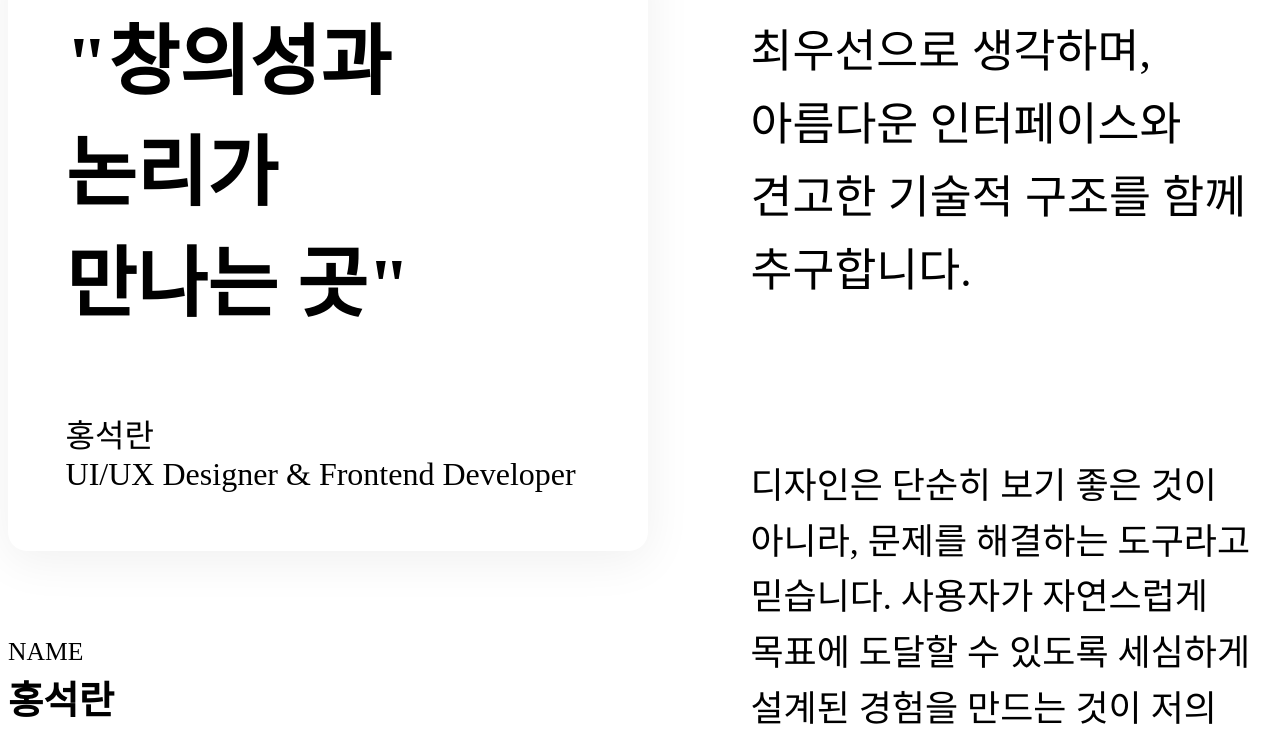
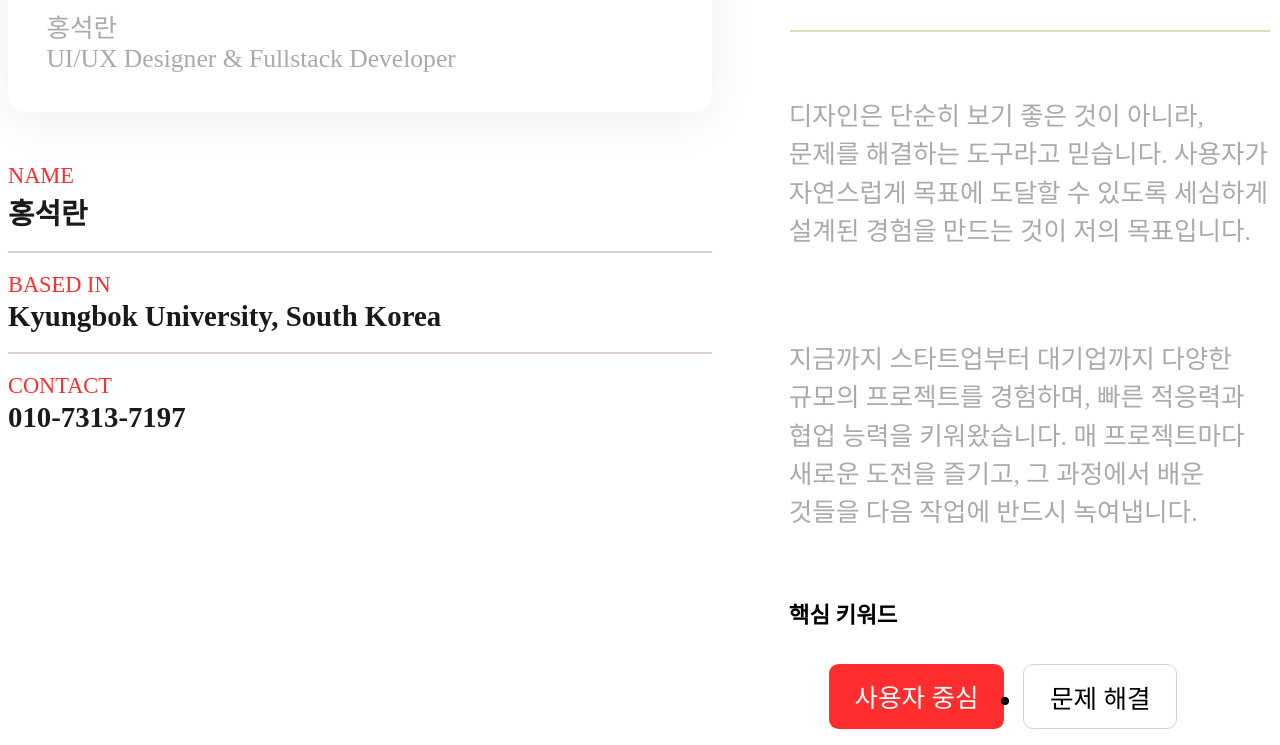
Before and after one commit to sukerimjocan19924/My_portfolio, a React (Vite) app: page / in a window 1280 px wide. Shown: the part 1436-2181 px from the top of the page. Built offline with nearby package versions, Linux system fonts and the light colour scheme; the HTML template or start-up script is replaced by a standard one; a web font is replaced by a local one.

Commit message:
home-about_높이에 따른 수정

```diff
--- a/src/components/about/About.jsx
+++ b/src/components/about/About.jsx
@@ -13,12 +13,12 @@ const About = () => {
           <div className={styles.left}>
             <div className={styles.card} aria-label="자기소개 카드">
               <div className={styles.quote} aria-label="quote">
-                "창의성과 <br /> 논리가 <br /> 만나는 곳"
+                "창의성과 논리가 만나는 곳"
               </div>
 
               <div className={styles.identity}>
                 홍석란<br />
-                UI/UX Designer & Frontend Developer
+                UI/UX Designer & Fullstack Developer
               </div>
             </div>
 
--- a/src/components/about/About.module.scss
+++ b/src/components/about/About.module.scss
@@ -5,46 +5,46 @@
   border-bottom: 1.5px solid var(--color-border);
 
   .inner {
-    padding: $space-8_1 0;
+    padding: $space-6 0;
 
     .cardHeader {
       display: inline-flex;
       align-items: center;
-      margin-bottom: 7.2rem;
+      margin-bottom: $space-6;
       padding-left: $space-3-1;
       border-left: 0.6rem solid var(--color-primary);
-      line-height: 3rem;
+      line-height: 2.8rem;
       color: var(--color-primary);
-      font-size: $font-size-lg;
+      font-size: clamp($font-size-md, 1.8vw, $font-size-lg);
       font-weight: 600;
     }
 
     .content {
       display: grid;
-      grid-template-columns: 40rem 1fr;
-      gap: clamp(4rem, 8vw, 10.8rem);
+      grid-template-columns: 44rem 1fr;
+      gap: clamp($space-4, 6vw, $space-10);
       align-items: flex-start;
 
       .left {
         display: flex;
         flex-direction: column;
-        gap: $space-9;
+        gap: $space-5;
 
         .card {
           background-color: var(--color-bg);
           border-top: 0.15rem solid var(--color-primary);
           border-left: .6rem solid var(--color-primary);
           border-radius: $radius-smsm;
-          padding: $space-5_1;
+          padding: $space-4;
           display: flex;
           flex-direction: column;
-          gap: $space-4;
+          gap: $space-3;
           box-shadow: $shadow-2lg;
           transition: $transition-theme;
 
           .quote {
-            font-size: $font-size-4xl;
-            font-weight: 800;
+            font-size: clamp($font-size-xl, 2.5vw, $font-size-3xl);
+            font-weight: 700;
             color: var(--color-text);
             word-break: keep-all;
           }
@@ -52,11 +52,11 @@
           .identity {
             display: flex;
             flex-direction: column;
-            padding-top: $space-4;
-            border-top: 0.15rem solid var(--color-border-card);
-            font-size: $font-size-xl;
+            padding-top: $space-3;
+            border-top: 0.15rem solid $color-border-card;
+            font-size: clamp($font-size-md, 1.6vw, $font-size-lg);
             font-weight: 400;
-            color: var(--color-text-tertiary);
+            color: $color-text-tertiary;
           }
         }
 
@@ -67,9 +67,9 @@
           .infoRow {
             display: flex;
             flex-direction: column;
-            gap: 0.15rem;
-            padding: $space-4-1 0;
-            border-bottom: 0.15rem solid var(--color-border);
+            gap: 0.1rem;
+            padding: $space-2 0;
+            border-bottom: 0.15rem solid $color-border-sub;
 
             &:first-child {
               padding-top: 0;
@@ -81,14 +81,14 @@
             }
 
             .infoKey {
-              font-size: $font-size-md;
+              font-size: clamp($font-size-sm, 1.4vw, $font-size-md);
               font-weight: 400;
-              color: var(--color-primary);
+              color: $color-primary;
             }
 
             .infoVal {
-              font-size: $font-size-2xl;
-              color: var(--color-text);
+              font-size: clamp($font-size-lg, 2vw, $font-size-2xl);
+              color: $color-text;
               font-weight: 600;
             }
           }
@@ -98,33 +98,33 @@
       .right {
         display: flex;
         flex-direction: column;
-        gap: $space-5_1;
+        gap: $space-4;
 
         .lead {
-          font-size: $font-size-3_1xl;
+          font-size: clamp($font-size-lg, 2vw, $font-size-2_1xl);
           font-weight: 300;
-          line-height: 1.6;
-          color: var(--color-text);
+          line-height: 1.55;
+          color: $color-text;
           word-break: keep-all;
-          padding-bottom: $space-5_1;
-          margin: 0.15px;
-          border-bottom: 0.15rem solid var(--theme-color-border);
+          padding-bottom: $space-3;
+          margin: 0.1rem;
+          border-bottom: 0.15rem solid $color-border-main;
         }
 
         .paragraph {
-          font-size: $font-size-2_1xl;
-          line-height: 1.55;
-          color: var(--color-text-tertiary);
+          font-size: clamp($font-size-md, 1.8vw, $font-size-xl);
+          line-height: 1.5;
+          color: $color-text-tertiary;
           word-break: keep-all;
         }
 
         .keywords {
           display: flex;
           flex-direction: column;
-          gap: $space-3;
+          gap: $space-2;
 
           strong {
-            font-size: $font-size-md;
+            font-size: clamp($font-size-sm, 1.4vw, $font-size-md);
             color: var(--color-text-muted);
           }
 
@@ -134,22 +134,22 @@
             gap: $space-2;
 
             li {
-              font-size: $font-size-xl;
+              font-size: clamp($font-size-md, 1.6vw, $font-size-lg);
               font-weight: 500;
-              padding: $space-1_1 $space-4;
+              padding: $space-1 $space-3;
               border-radius: $radius-sssm;
               transition: border-color 0.2s ease, color 0.2s ease;
               background-color: transparent;
               color: var(--btn-hero-text);
-              border: 0.1rem solid var(--color-border);
+              border: 0.1rem solid $color-border-sub;
 
               &:hover {
-                border-color: var(--color-primary);
-                color: var(--color-primary);
+                border-color: $color-primary;
+                color: $color-primary;
               }
 
               &:first-child {
-                background-color: var(--color-primary);
+                background-color: $color-primary;
                 color: $color-bg;
                 border: none;
               }
```
